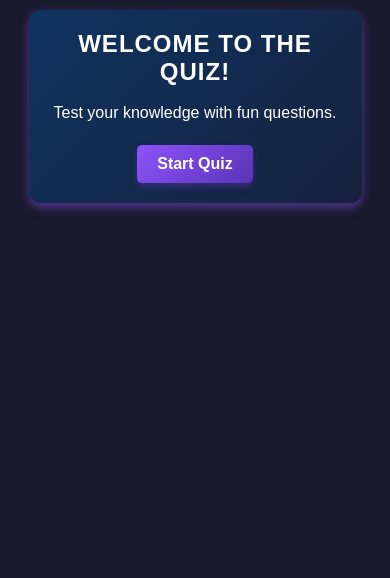
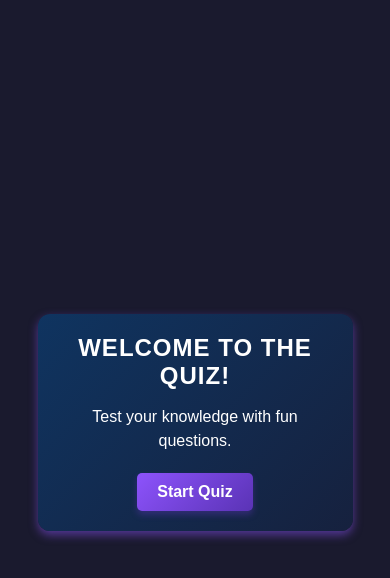
Before and after one commit to omerkhan-ai/iq-test, a plain HTML site: page index.html in a window 390 px wide. Drawn offline with Linux system fonts and the light colour scheme.

Commit message:
Update styles.css
improve mobile responsiveness and more centralised quizz

```diff
--- a/styles.css
+++ b/styles.css
@@ -12,9 +12,10 @@ body {
     display: flex;
     justify-content: center;
     align-items: center;
-    height: 100vh;
+    min-height: 100vh;
     text-align: center;
     padding: 20px;
+    flex-direction: column;
 }
 
 /* Smooth Transitions */
@@ -73,6 +74,8 @@ button:hover {
     box-shadow: 0px 4px 10px rgba(0, 255, 255, 0.493);
     width: 90%;
     max-width: 400px;
+    margin-top: auto;
+    margin-bottom: auto;
 }
 
 /* Hidden Elements */
@@ -144,14 +147,20 @@ button:hover {
 /* Mobile Responsiveness */
 @media (max-width: 480px) {
     body {
-        height: auto;
-        padding: 10px;
+        min-height: 100vh;
+        display: flex;
+        flex-direction: column;
+        justify-content: center;
+        align-items: center;
+        padding: 20px;
     }
 
     #start-screen, #quiz-container, #results-screen {
         width: 100%;
         max-width: 90%;
         padding: 20px;
+        margin-top: auto;
+        margin-bottom: auto;
     }
 
     h1 {
```
